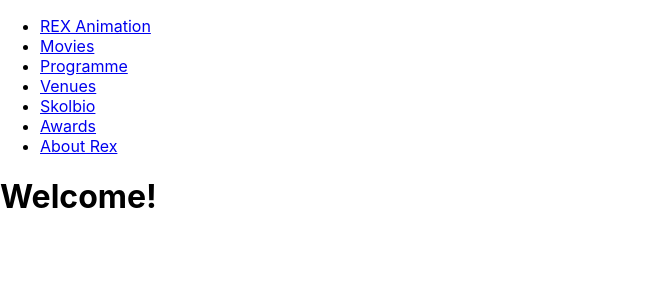
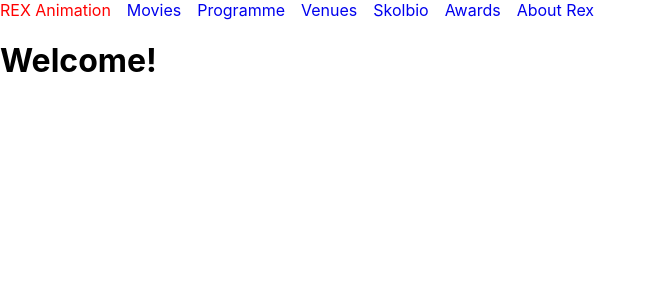
Before and after one commit to LisaStur/project-rex, a React (Create React App) app: page / in a window 1280 px wide. Shown: the top 300 px of the page, without its empty margins (0-657 px from the left). Built offline with nearby package versions, Linux system fonts and the light colour scheme.

Commit message:
Started with nav bar

```diff
--- a/package.json
+++ b/package.json
@@ -13,7 +13,8 @@
     "react": "^16.13.1",
     "react-dom": "^16.13.1",
     "react-router-dom": "^5.2.0",
-    "react-scripts": "^3.4.1"
+    "react-scripts": "^3.4.1",
+    "styled-components": "^5.1.1"
   },
   "scripts": {
     "start": "react-scripts start",
--- a/src/components/Header.js
+++ b/src/components/Header.js
@@ -1,16 +1,38 @@
 import React from 'react'
 import { Link }from 'react-router-dom'
+import styled from 'styled-components'
 
 export const Header = () => {
+
   return (
-    <ul>
-      <li><Link to={'/'}>REX Animation</Link></li>
-      <li><Link to={'/movies'}>Movies</Link></li>
-      <li><Link to={'/programme'}>Programme</Link></li>
-      <li><Link to={'/venues'}>Venues</Link></li>
-      <li><Link to={'/skolbio'}>Skolbio</Link></li>
-      <li><Link to={'/awards'}>Awards</Link></li>
-      <li><Link to={'/aboutpage'}>About Rex</Link></li>
-    </ul>
+    <div>
+      <Navbar>
+        <StyledLink to={'/'}>REX Animation</StyledLink>
+        <StyledLink to={'/movies'}>Movies</StyledLink>
+        <StyledLink to={'/programme'}>Programme</StyledLink>
+        <StyledLink to={'/venues'}>Venues</StyledLink>
+        <StyledLink to={'/skolbio'}>Skolbio</StyledLink>
+        <StyledLink to={'/awards'}>Awards</StyledLink>
+        <StyledLink to={'/aboutpage'}>About Rex</StyledLink>
+      </Navbar>
+    </div>
   )
 }
+
+const Navbar = styled.div`
+  display: flex;
+  flex-direction: column;
+  align-items: flex-end;
+
+  @media (min-width: 668px) {
+    flex-flow: row wrap;
+  }
+`
+const StyledLink = styled(Link)`
+  text-decoration: none;
+  padding-right: 16px;
+
+  &:hover {
+    color: red;
+  }
+`
```
Also changed, not shown: 1 other file (tests, documents, lock files or other folders).
